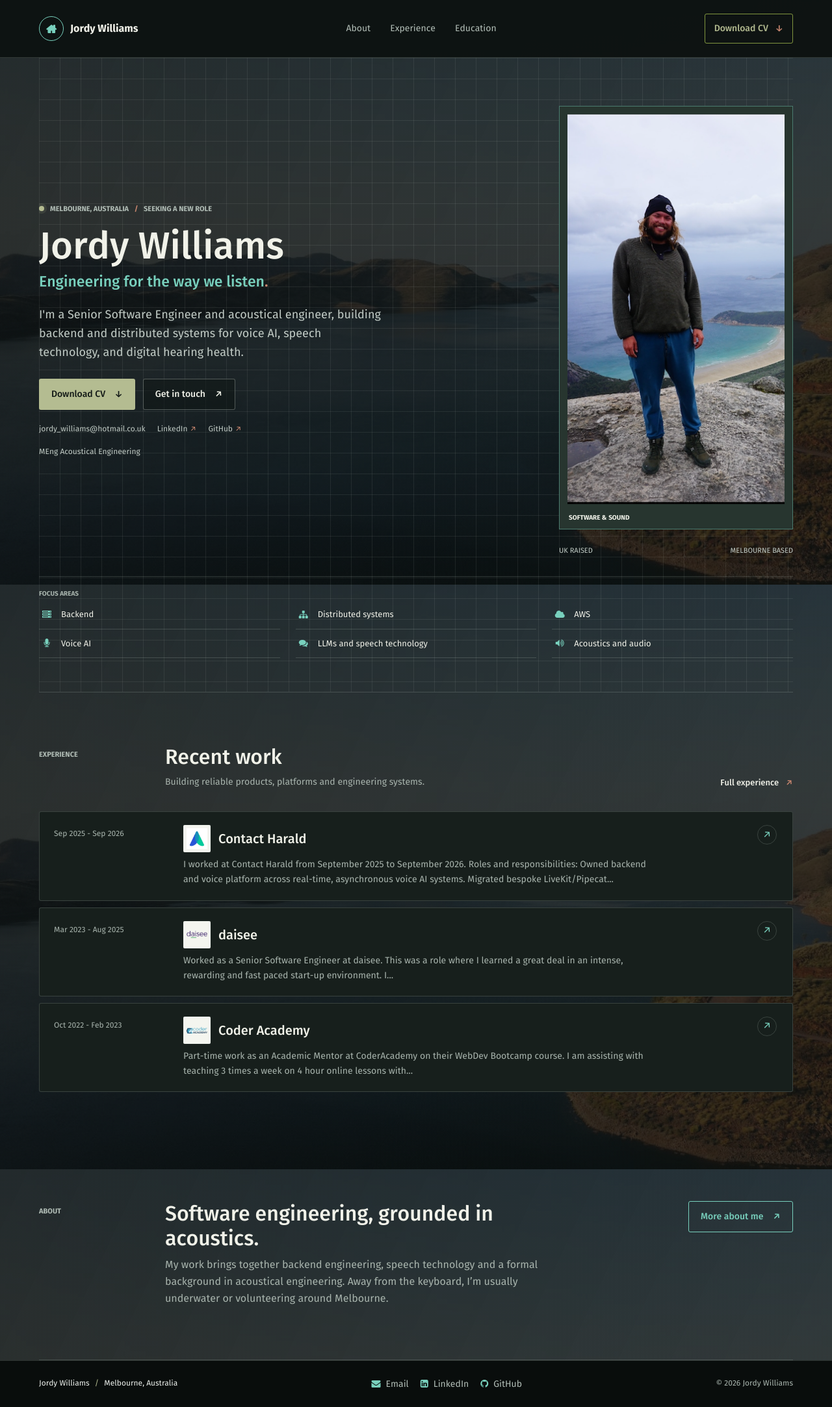
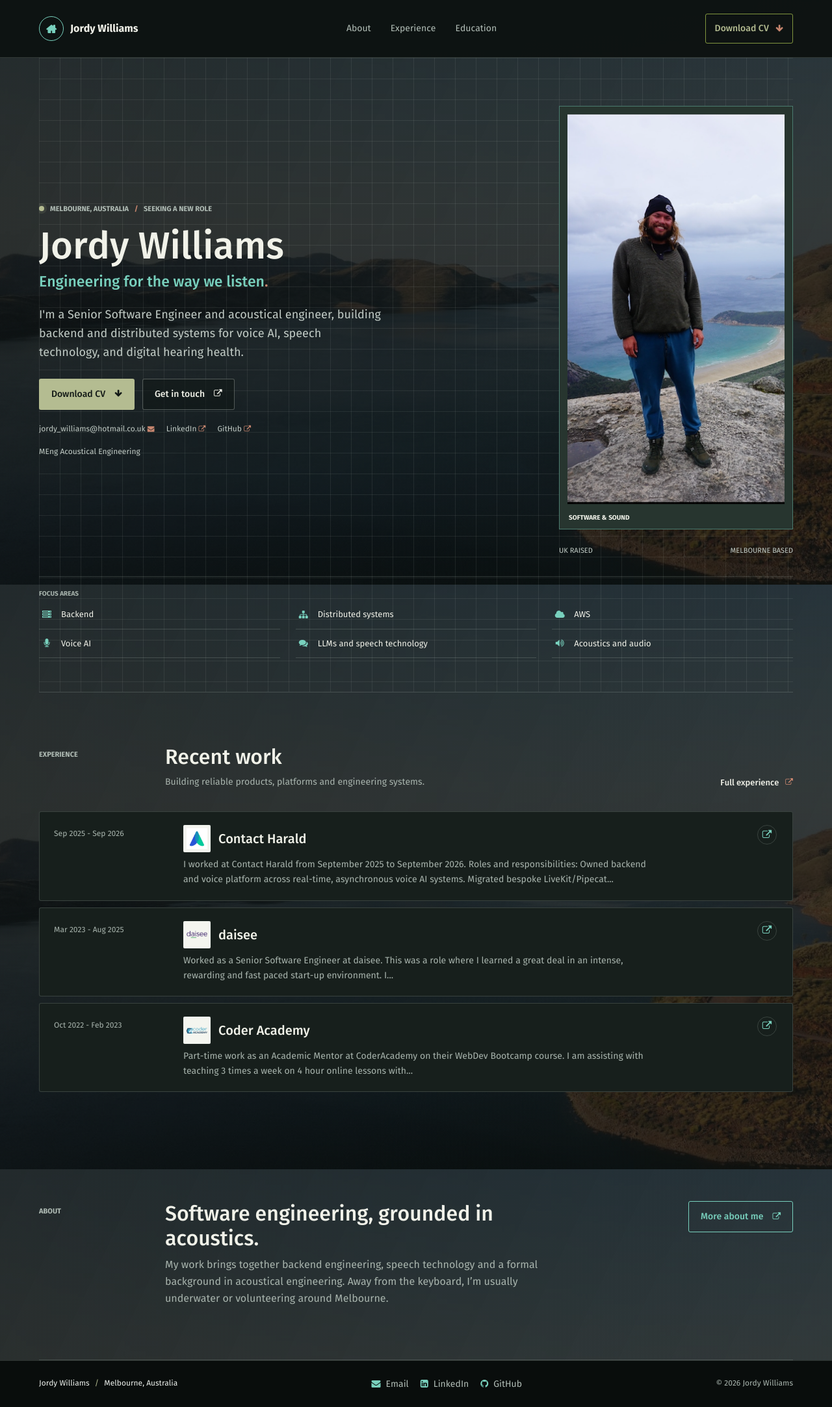
Before and after one commit to jordyjwilliams/jordyjwilliams.github.io, a Jekyll site: the page built from index.html, in a window 1280 px wide. Shown: the whole page at 65% size. Built offline with Jekyll 4.4.1, drawn with Linux system fonts in a browser that asks for light colours.

Commit message:
feat: updates

```diff
--- a/_includes/site-nav.html
+++ b/_includes/site-nav.html
@@ -9,6 +9,6 @@
       <a href="{{ '/employment/' | relative_url }}">Experience</a>
       <a href="{{ '/education/' | relative_url }}">Education</a>
     </nav>
-    <a class="nav-cv" href="{{ site.resume | relative_url }}" download="JordanWilliamsCV.pdf">Download CV <span aria-hidden="true">↓</span></a>
+    <a class="nav-cv" href="{{ site.resume | relative_url }}" download="JordanWilliamsCV.pdf">Download CV <span class="ui-icon" aria-hidden="true">&#xf063;</span></a>
   </div>
 </header>
--- a/_layouts/home.html
+++ b/_layouts/home.html
@@ -8,13 +8,13 @@ layout: default
         <p class="hero__tagline">{{ site.data.profile.headline }}<span class="hero__period">.</span></p>
         <p class="hero__intro">{{ site.data.profile.intro }}</p>
         <div class="hero__actions">
-            <a class="button button--dark" href="{{ site.resume | relative_url }}" download="JordanWilliamsCV.pdf">Download CV <span aria-hidden="true">↓</span></a>
-            <a class="button button--light" href="mailto:{{ site.email }}">Get in touch <span aria-hidden="true">↗</span></a>
+            <a class="button button--dark" href="{{ site.resume | relative_url }}" download="JordanWilliamsCV.pdf">Download CV <span class="ui-icon" aria-hidden="true">&#xf063;</span></a>
+            <a class="button button--light" href="mailto:{{ site.email }}">Get in touch <span class="ui-icon" aria-hidden="true">&#xf08e;</span></a>
         </div>
         <div class="hero__contact-links" aria-label="Contact and profiles">
-            <a href="mailto:{{ site.email }}">{{ site.email }}</a>
-            <a href="https://www.linkedin.com/in/{{ site.linkedin }}" target="_blank" rel="noopener noreferrer">LinkedIn <span aria-hidden="true">↗</span></a>
-            <a href="https://github.com/{{ site.github-url }}" target="_blank" rel="noopener noreferrer">GitHub <span aria-hidden="true">↗</span></a>
+            <a href="mailto:{{ site.email }}">{{ site.email }} <span class="ui-icon" aria-hidden="true">&#xf0e0;</span></a>
+            <a href="https://www.linkedin.com/in/{{ site.linkedin }}" target="_blank" rel="noopener noreferrer">LinkedIn <span class="ui-icon" aria-hidden="true">&#xf08e;</span></a>
+            <a href="https://github.com/{{ site.github-url }}" target="_blank" rel="noopener noreferrer">GitHub <span class="ui-icon" aria-hidden="true">&#xf08e;</span></a>
         </div>
         <p class="hero__note">MEng Acoustical Engineering</p>
     </div>
@@ -36,7 +36,7 @@ layout: default
     <div class="section-heading">
         <p class="eyebrow eyebrow--accent-slash">EXPERIENCE</p>
         <div><h2>Recent work</h2><p>Building reliable products, platforms and engineering systems.</p></div>
-        <a class="text-link" href="{{ '/employment/' | relative_url }}">Full experience <span aria-hidden="true">↗</span></a>
+        <a class="text-link" href="{{ '/employment/' | relative_url }}">Full experience <span class="ui-icon" aria-hidden="true">&#xf08e;</span></a>
     </div>
     <div class="experience-list">
         {% assign experience_posts = site.posts | where_exp: "post", "post.project != true" %}
@@ -50,7 +50,7 @@ layout: default
                     <h3>{% if post.image %}<img class="experience-row__logo" src="{{ post.image | relative_url }}" alt="" width="42" height="42" loading="lazy">{% endif %}<a href="{{ post.url | relative_url }}">{{ post.title }}</a></h3>
                     <p>{{ post.content | markdownify | strip_html | normalize_whitespace | truncatewords: 28 }}</p>
                 </div>
-                <a class="row-arrow" href="{{ post.url | relative_url }}" aria-label="Read about {{ post.title }}">↗</a>
+                <a class="row-arrow" href="{{ post.url | relative_url }}" aria-label="Read about {{ post.title }}"><span class="ui-icon" aria-hidden="true">&#xf08e;</span></a>
             </article>
         {% endfor %}
     </div>
@@ -59,5 +59,5 @@ layout: default
 <section class="section-wrap closing-section">
     <p class="eyebrow eyebrow--accent-slash">ABOUT</p>
     <div><h2>Software engineering, grounded in acoustics.</h2><p>My work brings together backend engineering, speech technology and a formal background in acoustical engineering. Away from the keyboard, I’m usually underwater or volunteering around Melbourne.</p></div>
-    <a class="button button--outline" href="{{ '/about/' | relative_url }}">More about me <span aria-hidden="true">↗</span></a>
+    <a class="button button--outline" href="{{ '/about/' | relative_url }}">More about me <span class="ui-icon" aria-hidden="true">&#xf08e;</span></a>
 </section>
--- a/_layouts/post-list.html
+++ b/_layouts/post-list.html
@@ -19,7 +19,7 @@ layout: default
                     <h2>{% if post.image %}<img class="experience-row__logo" src="{{ post.image | relative_url }}" alt="" width="42" height="42" loading="lazy">{% endif %}<a href="{{ post.url | relative_url }}">{{ post.title }}</a></h2>
                     <p>{{ post.content | markdownify | strip_html | normalize_whitespace | truncatewords: 34 }}</p>
                 </div>
-                <a class="row-arrow" href="{{ post.url | relative_url }}" aria-label="Read about {{ post.title }}">↗</a>
+                <a class="row-arrow" href="{{ post.url | relative_url }}" aria-label="Read about {{ post.title }}"><span class="ui-icon" aria-hidden="true">&#xf08e;</span></a>
             </article>
         {% endfor %}
     </div>
--- a/_layouts/post.html
+++ b/_layouts/post.html
@@ -12,5 +12,5 @@ layout: default
     {% endif %}
   </header>
   <div class="prose">{{ content }}</div>
-  <a class="text-link content-page__back" href="{% if page.project %}{{ '/projects/' | relative_url }}{% else %}{{ '/employment/' | relative_url }}{% endif %}"><span aria-hidden="true">←</span> Back to {% if page.project %}projects{% else %}experience{% endif %}</a>
+  <a class="text-link content-page__back" href="{{ '/employment/' | relative_url }}"><span class="ui-icon" aria-hidden="true">&#xf060;</span> Back to experience</a>
 </article>
--- a/assets/css/main.scss
+++ b/assets/css/main.scss
@@ -158,6 +158,13 @@ h1, h2, h3, p { margin-top: 0; }
 	color: var(--teal);
 	font-family: "Font Awesome", sans-serif;
 	font-size: 14px;
+}
+
+.ui-icon {
+	font-family: "Font Awesome", sans-serif;
+	font-size: .9em;
+	font-weight: 400;
+	line-height: 1;
 }
 
 .primary-nav a:hover,
```
